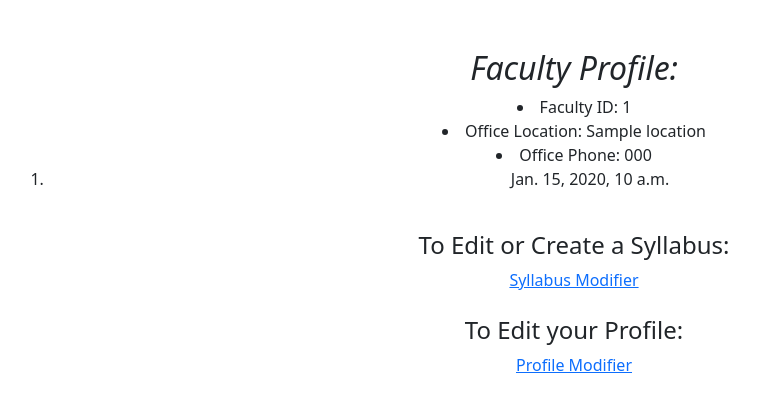
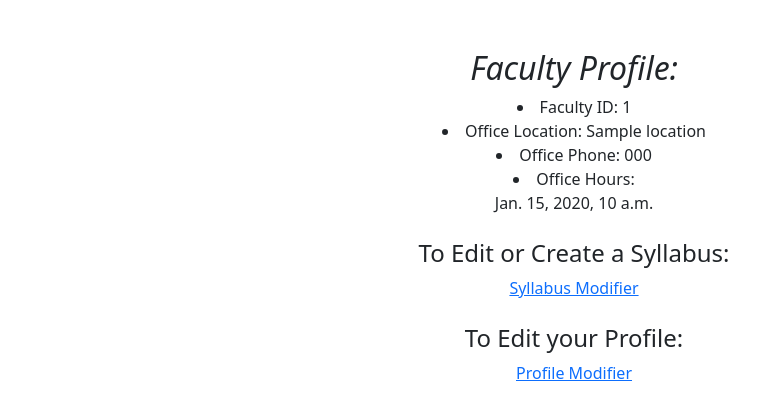
Before and after one commit to gkroiz/syllabus-project, a Django app: template faculty_profile/templates/faculty_profile/index.html in a window 1280 px wide. Shown: the part 23-443 px from the top of the page, without its empty margins (66-825 px from the left). Run offline with Django 3.2, Linux system fonts and the light colour scheme; the template is opened without the code that fills it: most values are stand-ins (such as "Sample title", 1, 10 or a date in 2020).

Commit message:
remove list tags, simply format office hours to be printed on new lines

```diff
--- a/faculty_profile/templates/faculty_profile/index.html
+++ b/faculty_profile/templates/faculty_profile/index.html
@@ -26,12 +26,13 @@
     <li> Faculty ID: {{ profile.ID }} </li>
     <li> Office Location: {{ profile.location }} </li>
     <li> Office Phone: {{ profile.phone }} </li>
+    <li> Office Hours: </li>
 
-    <ol>
+
     {% for hour in office_hours %}
-    <li>{{ hour.date_time }}</li>
+    {{ hour.date_time }} <br>
     {% endfor %}
-    </ol>
+
     <br>
     <h4>To Edit or Create a Syllabus: </h4>
     <a href="{% url 'faculty_profile:syllabus' user_id %}">Syllabus Modifier</a> <br><br>
```
